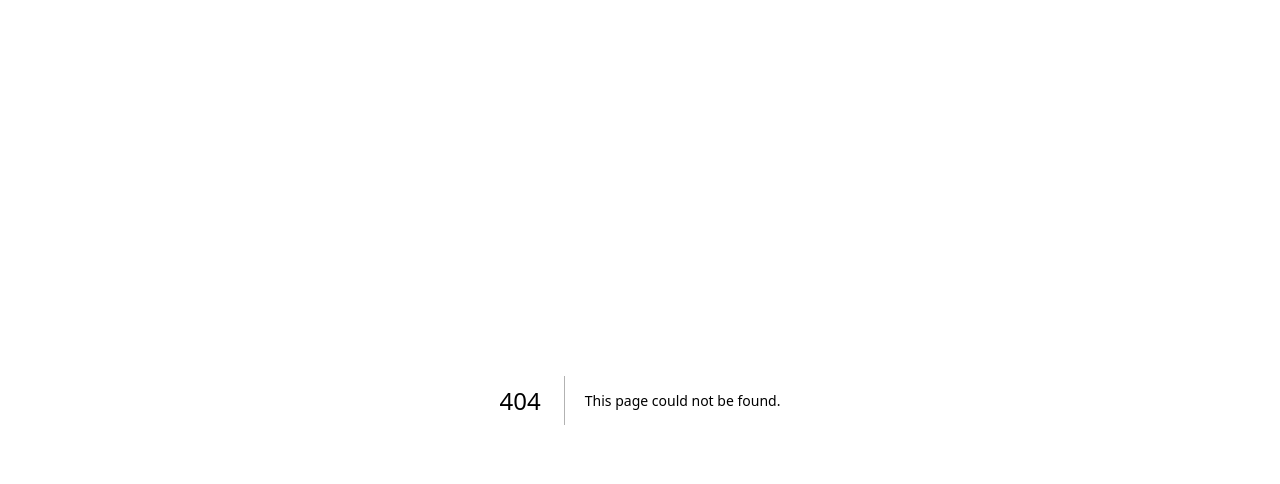
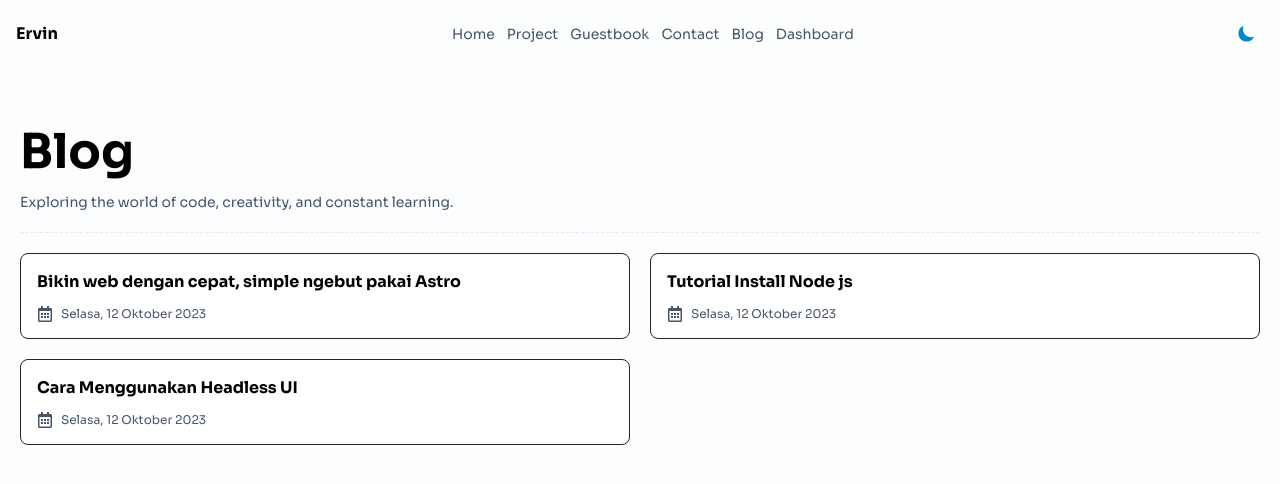
Before and after one commit to ervinarviandi/Portfolio-Website-0.2, a Next.js app: page /myBlog in a window 1280 px wide. Before the commit this address had no page. Shown: the top 484 px of the page. Built offline with nearby package versions, Linux system fonts and the light colour scheme.

Commit message:
change blog to myBlog

```diff
--- a/app/blog/Page.jsx
+++ b/app/myBlog/page.tsx
@@ -1,4 +1,4 @@
-"use client"
+
 import Link from 'next/link'
 import React from 'react'
 import { FaRegCalendarAlt } from "react-icons/fa"
--- a/components/Navigation.jsx
+++ b/components/Navigation.jsx
@@ -107,7 +107,7 @@ const Navigation = () => {
               </Link>
               </li>
               <li>
-              <Link href="/blog" className='text-white-100 dark:text-dark-100 link link-underline link-underline-black pb-2 text-sm '>Blog
+              <Link href="/myBlog" className='text-white-100 dark:text-dark-100 link link-underline link-underline-black pb-2 text-sm '>Blog
               </Link>
               </li>
               <li>
@@ -177,7 +177,7 @@ const Navigation = () => {
               </Link>
             </li>
             <li className="p-4 text-2xl   ">
-              <Link href="/blog" className="text-white-100 dark:text-dark-100 link link-underline link-underline-black pb-2 border-dashed border-b">
+              <Link href="/myBlog" className="text-white-100 dark:text-dark-100 link link-underline link-underline-black pb-2 border-dashed border-b">
                 Blog
               </Link>
             </li>
--- a/tsconfig.json
+++ b/tsconfig.json
@@ -22,6 +22,6 @@
       "@/*": ["./*"]
     }
   },
-  "include": ["next-env.d.ts", "**/*.ts", "**/*.tsx", ".next/types/**/*.ts", "app/blog/page.jsx"],
+  "include": ["next-env.d.ts", "**/*.ts", "**/*.tsx", ".next/types/**/*.ts", "app/blog/page.tsx"],
   "exclude": ["node_modules"]
 }
```
